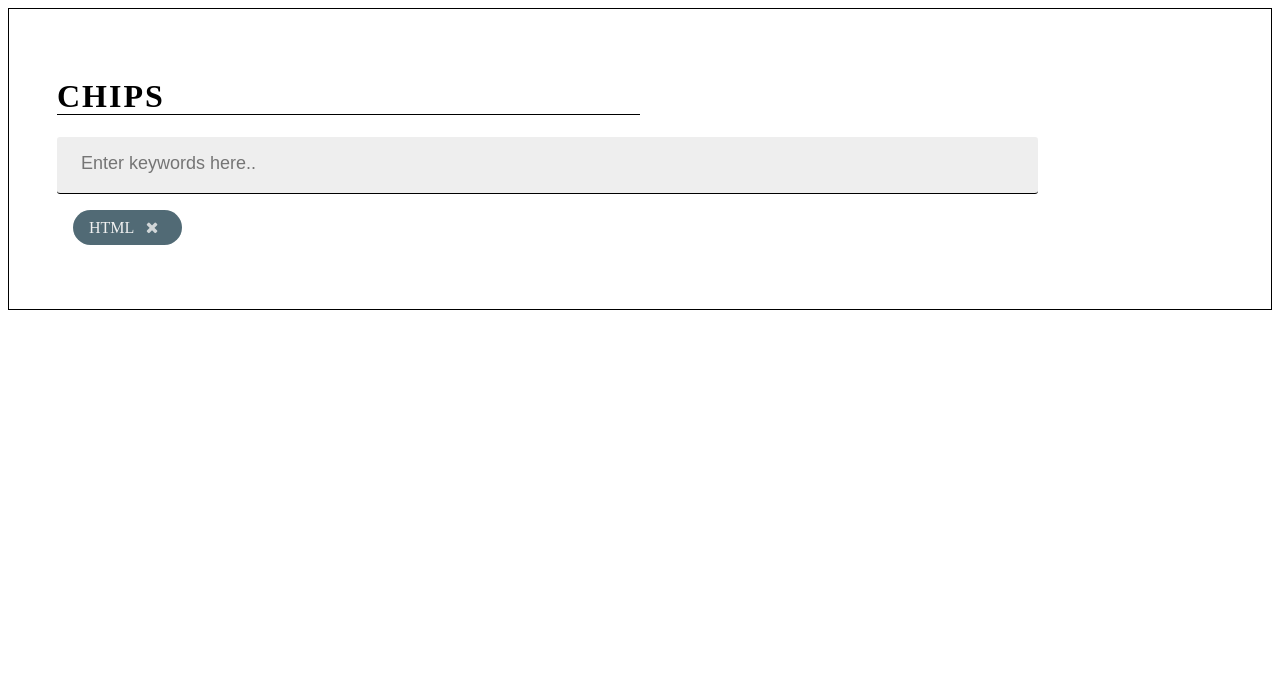
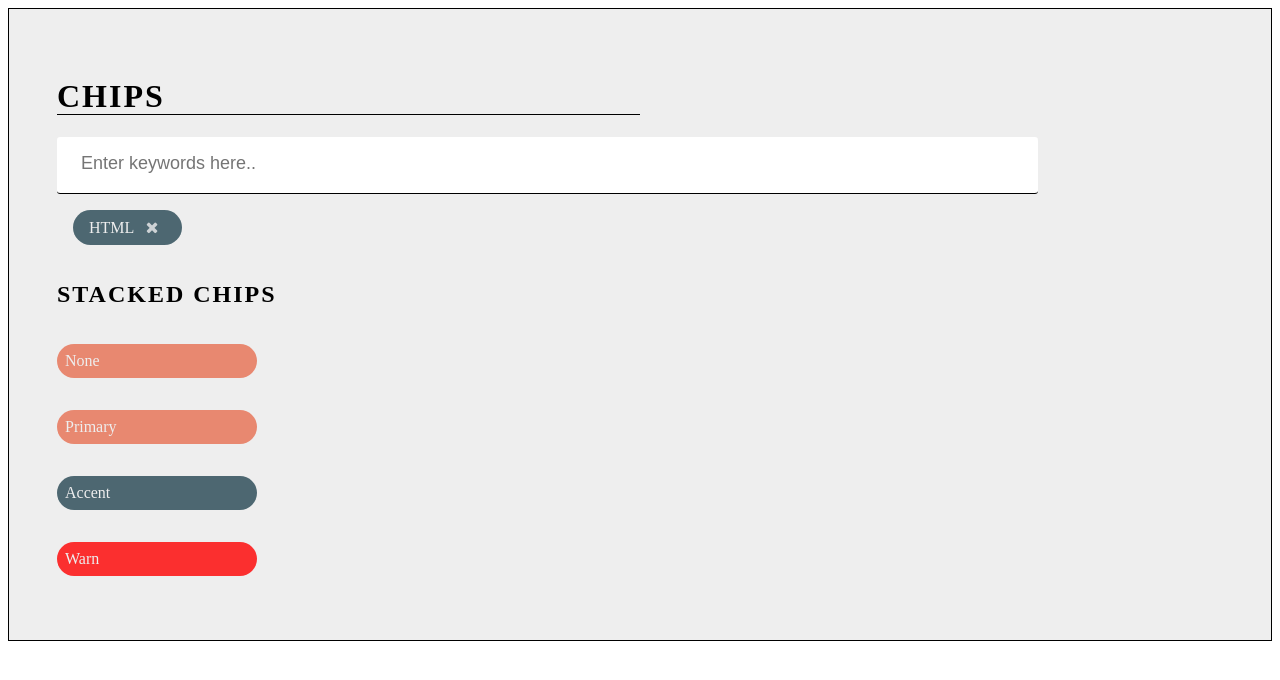
Before and after one commit to Maianki/Components-practise-using-flex-and-positions, a plain HTML site: page Components material/chips.html in a window 1280 px wide. Drawn offline with Linux system fonts and the light colour scheme.

Commit message:
add stacked chips

```diff
--- a/Components material/Styles/chips.css
+++ b/Components material/Styles/chips.css
@@ -6,6 +6,7 @@
     --misc:#e76f51;
     --black:#000;
     --grey:#eee;
+    --red:red;
     --text-color:rgba(0, 0, 0, 0.54);
 }
 
@@ -31,13 +32,15 @@ h1.header:before {
     display:flex;
     flex-wrap:wrap;
     flex-direction: column;
+    background-color:var(--grey) ;
+
 }
 
 .input-box{
     width: 80%;
     height: 2.5rem;
     border: transparent;
-    background-color:var(--grey) ;
+
     border-bottom: thin solid var(--black);
     border-radius: .2rem;
     padding: .5rem 1.5rem;
@@ -79,3 +82,17 @@ h1.header:before {
     gap: 1rem;
     align-items: center;
  }
+
+ .stacked{
+     width: 200px;
+     padding: .5rem;
+     margin: 1rem 0;
+ }
+
+ .stacked-primary{
+     background-color:var(--misc);
+ }
+
+ .stacked-warn{
+    background-color:var(--red);
+}
--- a/Components material/chips.html
+++ b/Components material/chips.html
@@ -20,6 +20,14 @@
             <div class="chip">HTML <i class="close-btn fa fa-close"></i> </div>
         </div>
 
+
+        <!--Stacked Chips-->
+            <h2 class="header">Stacked Chips</h2>
+            <div class="chip stacked stacked-primary">None</div>
+            <div class="chip stacked stacked-primary">Primary</div>
+            <div class="chip stacked ">Accent</div>
+            <div class="chip stacked stacked-warn">Warn</div>
+
     </div>
 
 
--- a/Components material/compJS/chips.js
+++ b/Components material/compJS/chips.js
@@ -1,5 +1,4 @@
 const txtInput = document.querySelector(".input-box")
-const closeBtn = document.querySelector(".close-btn")
 const inputChipsDisplay = document.querySelector(".input-chips-display")
 
 txtInput.addEventListener("keyup",(event)=>{
@@ -14,8 +13,3 @@ txtInput.addEventListener("keyup",(event)=>{
       }
 
 })
-
-// closeBtn.addEventListener('click',(e)=>{
-//   console.log(closeBtn)
-//   closeBtn.parentElement.style.display='none'
-// })
```
